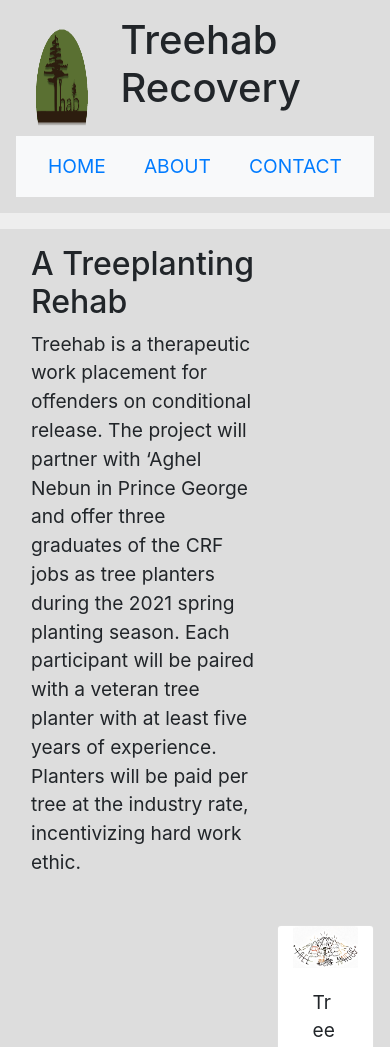
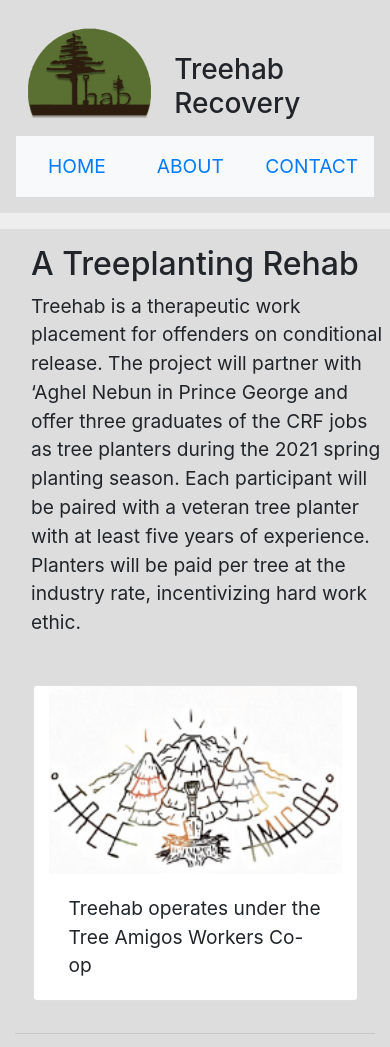
Before and after one commit to ZenenTreadwell/Treehab, a plain HTML site: page index.html in a window 390 px wide. Shown: the top 1047 px of the page. Drawn offline with nearby package versions, Linux system fonts and the light colour scheme; files whose address does not match are found by name.

Commit message:
updated for mobile

```diff
--- a/index.html
+++ b/index.html
@@ -19,13 +19,24 @@
     </head>
     <body style="background: #eeeeee">
         <div class="container p-3" style="background: #dddddd">
-            <div class="row mx-auto bg-gray" id="header">
+            <div class="row mx-auto d-none d-sm-flex bg-gray" id="header">
                 <img src="logo.png" class="img-fluid float-left col-3" alt="Treehab logo">
                 <div class="col-2 align-self-end mb-3">
                     <h1>Treehab Recovery</h1>
                 </div>
             </div>
-            <nav class="navbar navbar-expand-lg navbar-light bg-light">
+            <div class="row mx-auto d-flex d-sm-none bg-gray" id="header-mobile">
+                <img src="logo.png" class="img-fluid float-left mb-2" style="width:40%" alt="Treehab logo">
+                <div class="col-2 align-self-end mb-2">
+                    <h3>Treehab Recovery</h3>
+                </div>
+            </div>
+            <nav class="navbar d-flex d-sm-none navbar-expand-lg navbar-light bg-light">
+                <a class="nav-link col-4" href="#">HOME</a>
+                <a class="nav-link col-4" href="#">ABOUT</a>
+                <a class="nav-link col-4" href="#">CONTACT</a>
+            </nav>
+            <nav class="navbar d-none d-sm-flex navbar-expand-lg navbar-light bg-light">
                 <a class="nav-link" href="#">HOME</a>
                 <a class="nav-link" href="#">ABOUT</a>
                 <a class="nav-link" href="#">CONTACT</a>
@@ -34,28 +45,29 @@
 
         <div class="container mt-3" id="content">
             <div class="row">
-                <div class="col-8 m-3">
+                <div class="col-12 col-sm-8 m-3">
                     <h2>A Treeplanting Rehab</h2>
-                    <p>Treehab is a therapeutic work placement for offenders on conditional release. The project will partner with ‘Aghel Nebun in Prince
+                    <p class="pr-2">Treehab is a therapeutic work placement for offenders on conditional release. The project will partner with ‘Aghel Nebun in Prince
                     George and offer three graduates of the CRF jobs as tree planters during the 2021 spring planting season. Each participant will be paired
                     with a veteran tree planter with at least five years of experience. Planters will be paid per tree at the industry rate, incentivizing
                     hard work ethic.</p>
                 </div>
-                <div class="card ml-auto col-3 m-3" style="width: 18rem">
+                <div class="card mx-auto col-10 mr-md-3 col-md-3 m-3" style="width: 18rem">
                     <img src="tree-amigos.png" class="card-img-top" alt="Tree Amigos Logo">
                     <div class="card-body">
                         <p class="card-text">Treehab operates under the Tree Amigos Workers Co-op</p>
                     </div>
                 </div>
             </div>
+            <hr>
             <div class="row">
-                <div class="card mr-auto col-2 m-3">
+                <div class="card mr-auto col-5 h-100 col-md-2 m-3">
                     <img src="safe-certified.png" class="card-img-top mt-2" alt="SAFE Logo">
                     <div class="card-body">
                         <p class="card-text" style="font-size: 1rem">SAFE Certified</p>
                     </div>
                 </div>
-                <div class="col-9 mr-auto">
+                <div class="col-6 col-md-9 mr-auto">
                     <h2>Certified</h2>
                     <p>Our organization is SAFE certified and our staff members each have OFA Level 3. Staff will also be equipped with radios and
                 inReach® technology for safety and security communications.</p>
```
